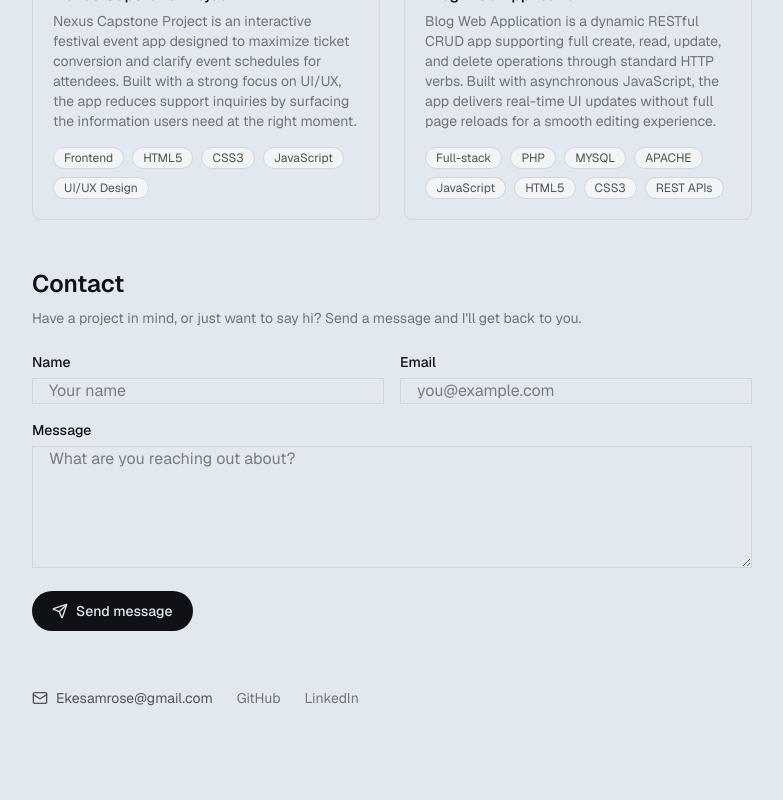
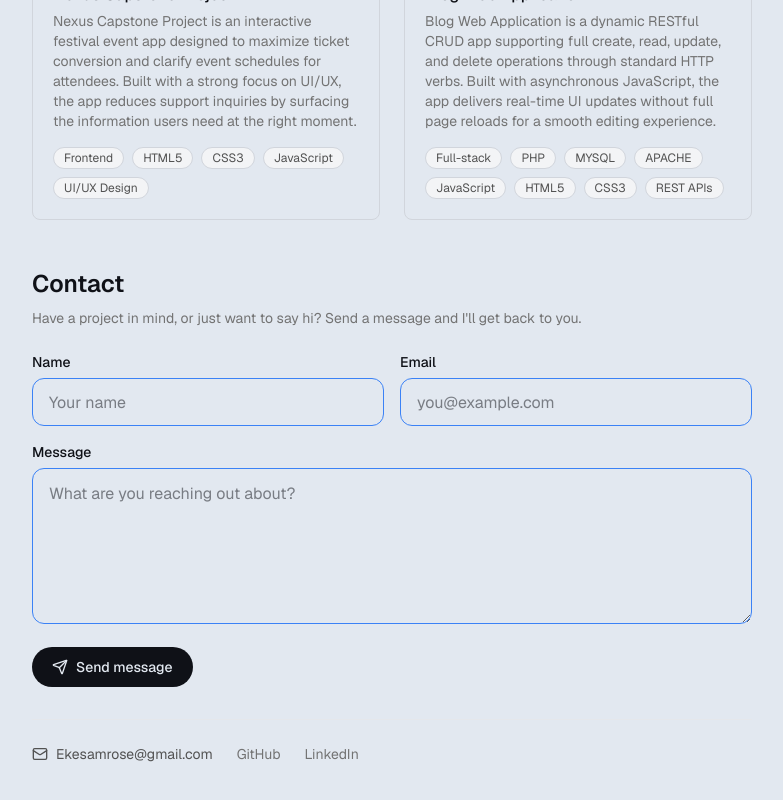
Before and after one commit to SamIfesi/portfolio, a Next.js app: page / in a window 1280 px wide. Shown: the part 2288-3088 px from the top of the page, without its empty margins (248-1031 px from the left). Built offline with nearby package versions, Linux system fonts and the light colour scheme; no server answers.

Commit message:
feat: refactor Input component for improved type safety and structure

```diff
--- a/src/components/ui/input.tsx
+++ b/src/components/ui/input.tsx
@@ -1,28 +1,42 @@
-import { forwardRef, type ComponentPropsWithoutRef, type ElementType, type ReactNode } from "react";
+import {
+  forwardRef,
+  type ReactNode,
+  type InputHTMLAttributes,
+  type TextareaHTMLAttributes,
+} from 'react';
 
-type InputProps<T extends ElementType = "input"> = {
+type SharedProps = {
   label?: string;
   error?: string;
   helper?: string;
   icon?: ReactNode;
   right?: ReactNode;
-  as?: T;
   className?: string;
-  disabled?: boolean;
   fieldId?: string;
-} & Omit<ComponentPropsWithoutRef<T>, "as" | "className" | "disabled">;
+};
 
-const Input = forwardRef<HTMLInputElement, InputProps>(
+type InputAsInput = SharedProps &
+  Omit<InputHTMLAttributes<HTMLInputElement>, 'className'> & {
+    as?: 'input';
+  };
+
+type InputAsTextarea = SharedProps &
+  Omit<TextareaHTMLAttributes<HTMLTextAreaElement>, 'className'> & {
+    as: 'textarea';
+  };
+
+type InputProps = InputAsInput | InputAsTextarea;
+
+const Input = forwardRef<HTMLInputElement | HTMLTextAreaElement, InputProps>(
   function Input(
     {
-      label = "",
-      error = "",
-      helper = "",
+      label = '',
+      error = '',
+      helper = '',
       icon = null,
       right = null,
-      as: Tag = "input",
-      className = "",
-      disabled = false,
+      as = 'input',
+      className = '',
       fieldId,
       ...props
     },
@@ -30,6 +44,20 @@ const Input = forwardRef<HTMLInputElement, InputProps>(
   ) {
     const hasError = Boolean(error);
     const id = fieldId || props.id;
+    const Tag = as;
+
+    const fieldClassName = `w-full rounded-xl border transition-colors duration-180
+      focus:outline-none focus:ring-2 focus:ring-offset-0
+      disabled:cursor-not-allowed disabled:opacity-50
+      touch-manipulation
+      ${icon ? 'pl-10' : 'pl-4'}
+      ${right ? 'pr-10' : 'pr-4'}
+      ${Tag === 'textarea' ? 'min-h-30 resize-y py-3 leading-relaxed' : 'h-12'}
+      ${
+        hasError
+          ? 'border-red-500 focus:ring-red-500/30'
+          : 'border-border focus:ring-border/30'
+      }`;
 
     return (
       <div className={`flex flex-col gap-1.5 ${className}`}>
@@ -46,32 +74,29 @@ const Input = forwardRef<HTMLInputElement, InputProps>(
             </div>
           )}
 
-          <Tag
-            ref={ref}
-            id={id}
-            disabled={disabled}
-            aria-invalid={hasError}
-            aria-describedby={
-              hasError
-                ? `${id}-error`
-                : helper
-                  ? `${id}-helper`
-                  : undefined
-            }
-            {...props}
-            className={`w-full rounded-card border transition-colors duration-180
-              focus:outline-none focus:ring-2 focus:ring-offset-0
-              disabled:cursor-not-allowed disabled:opacity-50
-              touch-manipulation
-              ${icon ? "pl-10" : "pl-4"}
-              ${right ? "pr-10" : "pr-4"}
-              ${
-                hasError
-                  ? "border-red-500 focus:ring-red-500/30"
-                  : "border-gray-300 focus:ring-blue-500/30"
+          {Tag === 'textarea' ? (
+            <textarea
+              ref={ref as React.Ref<HTMLTextAreaElement>}
+              id={id}
+              aria-invalid={hasError}
+              aria-describedby={
+                hasError ? `${id}-error` : helper ? `${id}-helper` : undefined
               }
-            `}
-          />
+              className={fieldClassName}
+              {...(props as TextareaHTMLAttributes<HTMLTextAreaElement>)}
+            />
+          ) : (
+            <input
+              ref={ref as React.Ref<HTMLInputElement>}
+              id={id}
+              aria-invalid={hasError}
+              aria-describedby={
+                hasError ? `${id}-error` : helper ? `${id}-helper` : undefined
+              }
+              className={fieldClassName}
+              {...(props as InputHTMLAttributes<HTMLInputElement>)}
+            />
+          )}
 
           {right && (
             <div className="absolute right-3 top-1/2 -translate-y-1/2">
@@ -81,16 +106,13 @@ const Input = forwardRef<HTMLInputElement, InputProps>(
         </div>
 
         {hasError ? (
-          <p
-            id={`${id}-error`}
-            className="text-xs text-error leading-snug"
-          >
+          <p id={`${id}-error`} className="text-xs text-red-500 leading-snug">
             {error}
           </p>
         ) : helper ? (
           <p
             id={`${id}-helper`}
-            className="text-xs text-muted leading-snug"
+            className="text-xs text-neutral-500 leading-snug"
           >
             {helper}
           </p>
@@ -100,6 +122,6 @@ const Input = forwardRef<HTMLInputElement, InputProps>(
   }
 );
 
-Input.displayName = "Input";
+Input.displayName = 'Input';
 
 export default Input;
```
